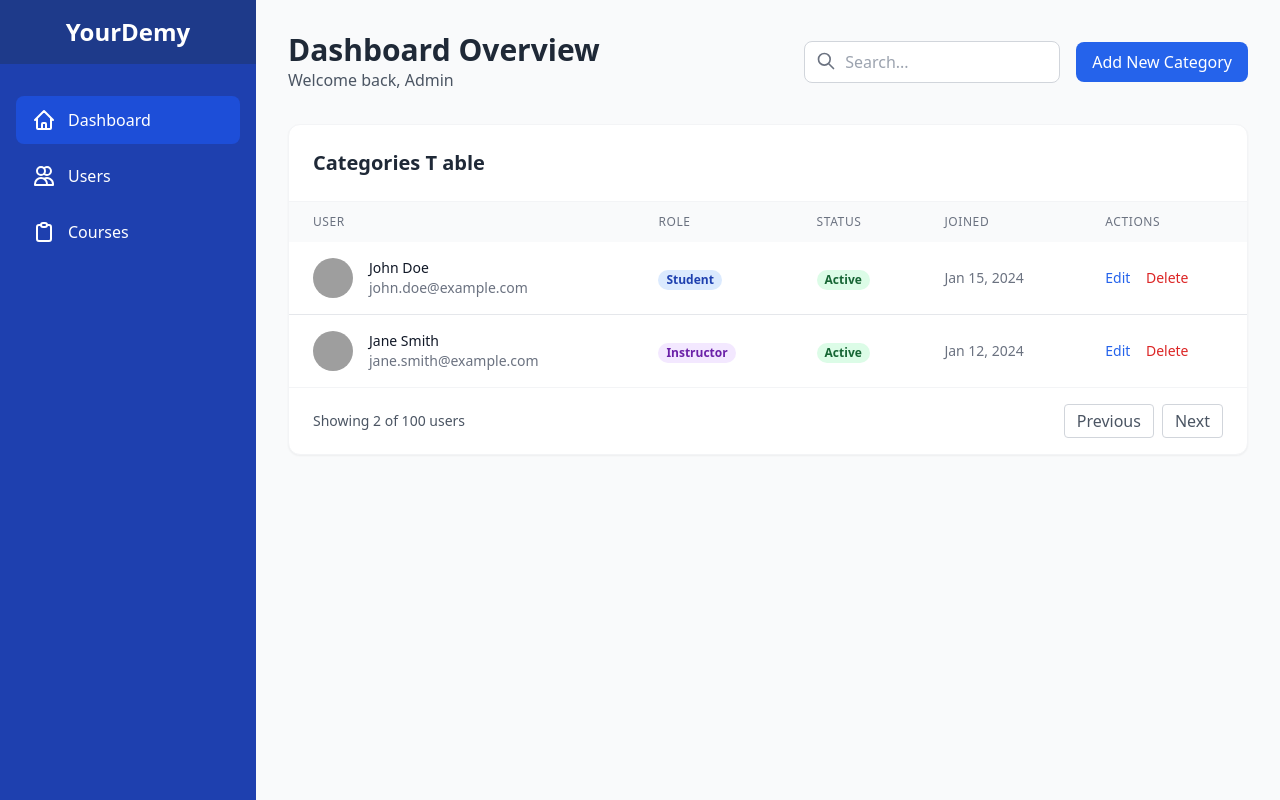
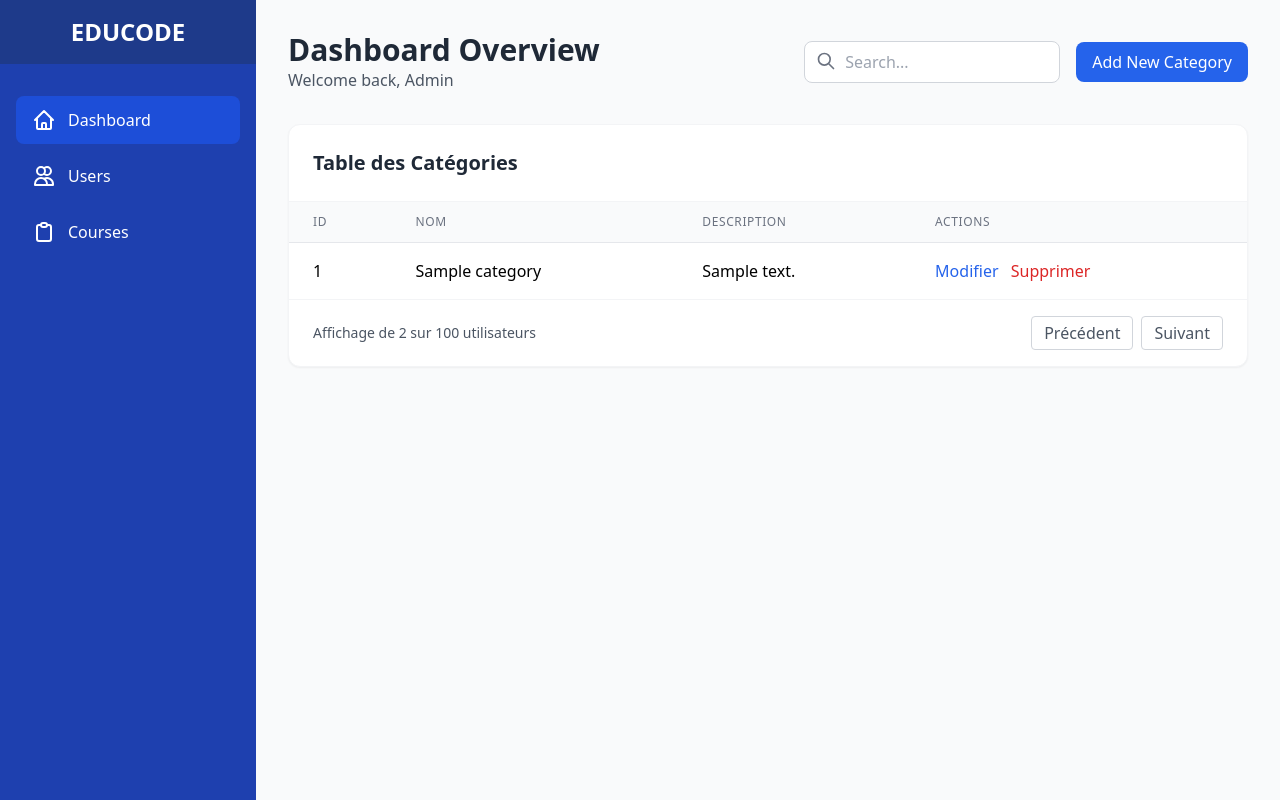
Before and after one commit to BensaltanaHoussam/EDUCODE, a PHP site: page / in a window 1280 px wide. Run offline with PHP 8.4, Linux system fonts and the light colour scheme; tables that the repository leaves empty hold one stand-in row (values such as "Sample post"); some libraries are stand-ins or nearby versions; grey boxes are pictures that could not be loaded.

Commit message:
add categorie methode

```diff
--- a/Dashboard/admin/index.php
+++ b/Dashboard/admin/index.php
@@ -1,5 +1,20 @@
+<?php
+require_once __DIR__ . '/../../app/database/Database.php';
+require_once __DIR__ . '/../../app/class/categories.php';
+
+$database = new Database();
+$db = $database->connect();
+
+$categories = new categories($db);
+$query = "SELECT * FROM categories";
+$stmt = $db->prepare($query);
+$stmt->execute();
+$categoriesList = $stmt->fetchAll(PDO::FETCH_ASSOC);
+?>
+
 <!DOCTYPE html>
 <html lang="en">
+
 <head>
     <meta charset="UTF-8">
     <meta name="viewport" content="width=device-width, initial-scale=1.0">
@@ -14,29 +29,38 @@
     <link href="https://cdn.jsdelivr.net/npm/remixicon@4.5.0/fonts/remixicon.css" rel="stylesheet" />
 
 </head>
+
 <body class="bg-gray-50 font-sans antialiased min-h-screen">
     <!-- Sidebar -->
     <div class="fixed inset-y-0 left-0 w-64 bg-blue-800 text-white transition-all duration-300 transform">
         <div class="flex items-center justify-center h-16 bg-blue-900">
-      <h1 class="text-2xl font-bold">YourDemy</h1>
+            <h1 class="text-2xl font-bold">EDUCODE</h1>
         </div>
         <nav class="mt-8">
             <div class="px-4 space-y-2">
                 <a href="#" class="flex items-center space-x-3 bg-blue-700 rounded-lg px-4 py-3 text-white">
                     <svg class="w-6 h-6" fill="none" stroke="currentColor" viewBox="0 0 24 24">
-            <path stroke-linecap="round" stroke-linejoin="round" stroke-width="2" d="M3 12l2-2m0 0l7-7 7 7M5 10v10a1 1 0 001 1h3m10-11l2 2m-2-2v10a1 1 0 01-1 1h-3m-6 0a1 1 0 001-1v-4a1 1 0 011-1h2a1 1 0 011 1v4a1 1 0 001 1m-6 0h6"></path>
+                        <path stroke-linecap="round" stroke-linejoin="round" stroke-width="2"
+                            d="M3 12l2-2m0 0l7-7 7 7M5 10v10a1 1 0 001 1h3m10-11l2 2m-2-2v10a1 1 0 01-1 1h-3m-6 0a1 1 0 001-1v-4a1 1 0 011-1h2a1 1 0 011 1v4a1 1 0 001 1m-6 0h6">
+                        </path>
                     </svg>
                     <span>Dashboard</span>
                 </a>
-        <a href="#" class="flex items-center space-x-3 hover:bg-blue-700 rounded-lg px-4 py-3 transition duration-200">
+                <a href="#"
+                    class="flex items-center space-x-3 hover:bg-blue-700 rounded-lg px-4 py-3 transition duration-200">
                     <svg class="w-6 h-6" fill="none" stroke="currentColor" viewBox="0 0 24 24">
-            <path stroke-linecap="round" stroke-linejoin="round" stroke-width="2" d="M12 4.354a4 4 0 110 5.292M15 21H3v-1a6 6 0 0112 0v1zm0 0h6v-1a6 6 0 00-9-5.197M13 7a4 4 0 11-8 0 4 4 0 018 0z"></path>
+                        <path stroke-linecap="round" stroke-linejoin="round" stroke-width="2"
+                            d="M12 4.354a4 4 0 110 5.292M15 21H3v-1a6 6 0 0112 0v1zm0 0h6v-1a6 6 0 00-9-5.197M13 7a4 4 0 11-8 0 4 4 0 018 0z">
+                        </path>
                     </svg>
                     <span>Users</span>
                 </a>
-        <a href="#" class="flex items-center space-x-3 hover:bg-blue-700 rounded-lg px-4 py-3 transition duration-200">
+                <a href="#"
+                    class="flex items-center space-x-3 hover:bg-blue-700 rounded-lg px-4 py-3 transition duration-200">
                     <svg class="w-6 h-6" fill="none" stroke="currentColor" viewBox="0 0 24 24">
-            <path stroke-linecap="round" stroke-linejoin="round" stroke-width="2" d="M9 5H7a2 2 0 00-2 2v12a2 2 0 002 2h10a2 2 0 002-2V7a2 2 0 00-2-2h-2M9 5a2 2 0 002 2h2a2 2 0 002-2M9 5a2 2 0 012-2h2a2 2 0 012 2"></path>
+                        <path stroke-linecap="round" stroke-linejoin="round" stroke-width="2"
+                            d="M9 5H7a2 2 0 00-2 2v12a2 2 0 002 2h10a2 2 0 002-2V7a2 2 0 00-2-2h-2M9 5a2 2 0 002 2h2a2 2 0 002-2M9 5a2 2 0 012-2h2a2 2 0 012 2">
+                        </path>
                     </svg>
                     <span>Courses</span>
                 </a>
@@ -54,12 +78,16 @@
             </div>
             <div class="flex items-center space-x-4">
                 <div class="relative">
-          <input type="text" placeholder="Search..." class="w-64 pl-10 pr-4 py-2 rounded-lg border border-gray-300 focus:outline-none focus:ring-2 focus:ring-blue-500">
-          <svg class="w-5 h-5 text-gray-500 absolute left-3 top-2.5" fill="none" stroke="currentColor" viewBox="0 0 24 24">
-            <path stroke-linecap="round" stroke-linejoin="round" stroke-width="2" d="M21 21l-6-6m2-5a7 7 0 11-14 0 7 7 0 0114 0z"></path>
+                    <input type="text" placeholder="Search..."
+                        class="w-64 pl-10 pr-4 py-2 rounded-lg border border-gray-300 focus:outline-none focus:ring-2 focus:ring-blue-500">
+                    <svg class="w-5 h-5 text-gray-500 absolute left-3 top-2.5" fill="none" stroke="currentColor"
+                        viewBox="0 0 24 24">
+                        <path stroke-linecap="round" stroke-linejoin="round" stroke-width="2"
+                            d="M21 21l-6-6m2-5a7 7 0 11-14 0 7 7 0 0114 0z"></path>
                     </svg>
                 </div>
-        <button class="bg-blue-600 text-white px-4 py-2 rounded-lg hover:bg-blue-700 transition duration-200">
+                <button onclick="openAddModal()"
+                    class="bg-blue-600 text-white px-4 py-2 rounded-lg hover:bg-blue-700 transition duration-200">
                     Add New Category
                 </button>
             </div>
@@ -69,99 +97,138 @@
         <!-- Users Table -->
         <div class="bg-white rounded-xl shadow-sm border border-gray-100 overflow-hidden">
             <div class="p-6 border-b border-gray-100">
-        <h3 class="text-xl font-semibold text-gray-800">Categories T    able</h3>
+                <h3 class="text-xl font-semibold text-gray-800">Table des Catégories</h3>
             </div>
             <div class="overflow-x-auto">
-        <table class="w-full">
+                <table class="min-w-full divide-y divide-gray-200">
                     <thead class="bg-gray-50">
                         <tr>
-              <th class="px-6 py-3 text-left text-xs font-medium text-gray-500 uppercase tracking-wider">User</th>
-              <th class="px-6 py-3 text-left text-xs font-medium text-gray-500 uppercase tracking-wider">Role</th>
-              <th class="px-6 py-3 text-left text-xs font-medium text-gray-500 uppercase tracking-wider">Status</th>
-              <th class="px-6 py-3 text-left text-xs font-medium text-gray-500 uppercase tracking-wider">Joined</th>
-              <th class="px-6 py-3 text-left text-xs font-medium text-gray-500 uppercase tracking-wider">Actions</th>
+                            <th class="px-6 py-3 text-left text-xs font-medium text-gray-500 uppercase tracking-wider">
+                                ID</th>
+                            <th class="px-6 py-3 text-left text-xs font-medium text-gray-500 uppercase tracking-wider">
+                                Nom</th>
+                            <th class="px-6 py-3 text-left text-xs font-medium text-gray-500 uppercase tracking-wider">
+                                Description</th>
+                            <th class="px-6 py-3 text-left text-xs font-medium text-gray-500 uppercase tracking-wider">
+                                Actions</th>
                         </tr>
                     </thead>
-          <tbody class="divide-y divide-gray-200">
-            <tr class="hover:bg-gray-50 transition duration-200">
-              <td class="px-6 py-4 whitespace-nowrap">
-                <div class="flex items-center">
-                  <div class="h-10 w-10 flex-shrink-0">
-                    <img class="h-10 w-10 rounded-full" src="/api/placeholder/40/40" alt="User avatar">
-                  </div>
-                  <div class="ml-4">
-                    <div class="text-sm font-medium text-gray-900">John Doe</div>
-                    <div class="text-sm text-gray-500">john.doe@example.com</div>
-                  </div>
-                </div>
+                    <tbody class="bg-white divide-y divide-gray-200">
+                        <?php if (!empty($categoriesList)): ?>
+                            <?php foreach ($categoriesList as $category): ?>
+                                <tr>
+                                    <td class="px-6 py-4 whitespace-nowrap"><?php echo htmlspecialchars($category['id']); ?>
+                                    </td>
+                                    <td class="px-6 py-4 whitespace-nowrap"><?php echo htmlspecialchars($category['nom']); ?>
                                     </td>
                                     <td class="px-6 py-4 whitespace-nowrap">
-                <span class="px-2 inline-flex text-xs leading-5 font-semibold rounded-full bg-blue-100 text-blue-800">
-                  Student
-                </span>
-              </td>
+                                        <?php echo htmlspecialchars($category['description']); ?></td>
                                     <td class="px-6 py-4 whitespace-nowrap">
-                <span class="px-2 inline-flex text-xs leading-5 font-semibold rounded-full bg-green-100 text-green-800">
-                  Active
-                </span>
-              </td>
-              <td class="px-6 py-4 whitespace-nowrap text-sm text-gray-500">
-                Jan 15, 2024
-              </td>
-              <td class="px-6 py-4 whitespace-nowrap text-sm font-medium">
-                <button class="text-blue-600 hover:text-blue-900 mr-3">Edit</button>
-                <button class="text-red-600 hover:text-red-900">Delete</button>
+                                        <a href="edit.php?id=<?php echo htmlspecialchars($category['id']); ?>"
+                                            class="text-blue-600 hover:text-blue-900">Modifier</a>
+                                        <form action="delete.php" method="POST" class="inline">
+                                            <input type="hidden" name="id"
+                                                value="<?php echo htmlspecialchars($category['id']); ?>">
+                                            <button type="submit"
+                                                class="text-red-600 hover:text-red-900 ml-2">Supprimer</button>
+                                        </form>
                                     </td>
                                 </tr>
-            <tr class="hover:bg-gray-50 transition duration-200">
-              <td class="px-6 py-4 whitespace-nowrap">
-                <div class="flex items-center">
-                  <div class="h-10 w-10 flex-shrink-0">
-                    <img class="h-10 w-10 rounded-full" src="/api/placeholder/40/40" alt="User avatar">
-                  </div>
-                  <div class="ml-4">
-                    <div class="text-sm font-medium text-gray-900">Jane Smith</div>
-                    <div class="text-sm text-gray-500">jane.smith@example.com</div>
-                  </div>
-                </div>
-              </td>
-              <td class="px-6 py-4 whitespace-nowrap">
-                <span class="px-2 inline-flex text-xs leading-5 font-semibold rounded-full bg-purple-100 text-purple-800">
-                  Instructor
-                </span>
-              </td>
-              <td class="px-6 py-4 whitespace-nowrap">
-                <span class="px-2 inline-flex text-xs leading-5 font-semibold rounded-full bg-green-100 text-green-800">
-                  Active
-                </span>
-              </td>
-              <td class="px-6 py-4 whitespace-nowrap text-sm text-gray-500">
-                Jan 12, 2024
-              </td>
-              <td class="px-6 py-4 whitespace-nowrap text-sm font-medium">
-                <button class="text-blue-600 hover:text-blue-900 mr-3">Edit</button>
-                <button class="text-red-600 hover:text-red-900">Delete</button>
-              </td>
+                            <?php endforeach; ?>
+                        <?php else: ?>
+                            <tr>
+                                <td colspan="4" class="px-6 py-4 text-center">Aucune catégorie trouvée.</td>
                             </tr>
+                        <?php endif; ?>
                     </tbody>
                 </table>
             </div>
             <div class="px-6 py-4 border-t border-gray-100">
                 <div class="flex items-center justify-between">
                     <div class="text-sm text-gray-600">
-            Showing 2 of 100 users
+                        Affichage de 2 sur 100 utilisateurs
                     </div>
                     <div class="flex space-x-2">
-            <button class="px-3 py-1 rounded border border-gray-300 text-gray-600 hover:bg-gray-50 disabled:opacity-50">
-              Previous
+                        <button
+                            class="px-3 py-1 rounded border border-gray-300 text-gray-600 hover:bg-gray-50 disabled:opacity-50">
+                            Précédent
                         </button>
                         <button class="px-3 py-1 rounded border border-gray-300 text-gray-600 hover:bg-gray-50">
-              Next
+                            Suivant
                         </button>
                     </div>
                 </div>
             </div>
         </div>
+
+
+
+        <!-- Add Blog Modal -->
+        <div id="addBlogModal" class="fixed inset-0 bg-black bg-opacity-50 hidden items-center justify-center z-50">
+            <div class="bg-white rounded-xl max-w-md w-full mx-4 shadow-2xl">
+                <div class="p-6">
+                    <div class="flex justify-between items-center mb-4">
+                        <h3 class="text-xl font-bold text-black">Ajouter un Blog</h3>
+                        <button onclick="closeAddModal()" class="text-gray-400 hover:text-white transition-colors"
+                            aria-label="Fermer">
+                            <i class="fas fa-times"></i>
+                        </button>
                     </div>
+
+                    <form id="addBlogForm" action="../../app/action/admin/categorie/add.php" method="POST"
+                        class="space-y-4" onsubmit="handleSubmit(event)">
+                        <div>
+                            <label for="categoryName" class="block text-sm font-medium text-gray-700 mb-2">Category
+                                Name</label>
+                            <input type="text" id="categoryName" name="categoryName" required
+                                class="w-full bg-gray-800 text-white rounded-lg px-4 py-2 focus:ring-2 focus:ring-purple-600 transition-all border border-gray-700"
+                                placeholder="Enter the name of the category">
+                            <div class="text-red-500 text-xs mt-1 hidden" id="categoryName"></div>
+                        </div>
+
+                        <div>
+                            <label for="categoryDescription"
+                                class="block text-sm font-medium text-gray-700 mb-2">Description</label>
+                            <textarea id="categoryDescription" name="categoryDescription" required
+                                class="w-full bg-gray-800 text-white rounded-lg px-4 py-2 focus:ring-2 focus:ring-purple-600 transition-all border border-gray-700"
+                                rows="8" placeholder="Write a description"></textarea>
+                            <div class="text-red-500 text-xs mt-1 hidden" id="categoryDescription"></div>
+                        </div>
+
+                        <div class="flex justify-end space-x-3 pt-4">
+                            <button type="button" onclick="closeAddModal()"
+                                class="px-4 py-2 bg-white text-black border-black border-2 rounded-lg hover:bg-black hover:text-white transition-colors">
+                                Cancel
+                            </button>
+                            <button type="submit" id="submitBtn"
+                                class="px-4 py-2 bg-black text-white border-black border-2 rounded-lg hover:bg-white hover:text-black transition-colors">
+                                <span>Add</span>
+                                <div id="loadingSpinner" class="hidden ml-2">
+                                    <i class="fas fa-spinner fa-spin"></i>
+                                </div>
+                            </button>
+                        </div>
+                    </form>
+
+                </div>
+            </div>
+        </div>
+
+
+
+        <script>
+            function openAddModal() {
+                document.getElementById('addBlogModal').classList.remove('hidden');
+                document.getElementById('addBlogModal').classList.add('flex');
+            }
+
+            function closeAddModal() {
+                const modal = document.getElementById('addBlogModal');
+                modal.classList.add('hidden');
+                document.getElementById('addBlogForm').reset();
+            }
+
+        </script>
 </body>
+
 </html>
--- a/app/class/categories.php
+++ b/app/class/categories.php
@@ -1,20 +1,17 @@
 <?php
-class Bloger {
+class categories {
     private $conn;
 
     public function __construct($db) {
         $this->conn = $db;
     }
 
-    public function addBlog($name, $tags, $description, $date_creation, $blog_img) {
-        $query = "INSERT INTO blogs (name, tags, description, date_creation, blog_img) VALUES (:name, :tags, :description, :date_creation, :blog_img)";
+    public function addcategory($nom, $description): bool {
+        $query = "INSERT INTO categories (nom, description) VALUES (:nom, :description)";
         $stmt = $this->conn->prepare($query);
 
-        $stmt->bindParam(':name', $name);
-        $stmt->bindParam(':tags', $tags);
+        $stmt->bindParam(':nom', $nom);
         $stmt->bindParam(':description', $description);
-        $stmt->bindParam(':date_creation', $date_creation);
-        $stmt->bindParam(':blog_img', $blog_img);
 
         if ($stmt->execute()) {
             return true;
@@ -23,15 +20,13 @@ class Bloger {
         }
     }
 
-    public function editBlog($id, $name, $tags, $description, $blog_img) {
-        $query = "UPDATE blogs SET name = :name, tags = :tags, description = :description, blog_img = :blog_img WHERE id_blog = :id";
+    public function editBlog($nom, $description) {
+        $query = "UPDATE categories SET nom = :nom, description = :description";
         $stmt = $this->conn->prepare($query);
 
-        $stmt->bindParam(':id', $id);
-        $stmt->bindParam(':name', $name);
-        $stmt->bindParam(':tags', $tags);
+
+        $stmt->bindParam(':nom', $nom);
         $stmt->bindParam(':description', $description);
-        $stmt->bindParam(':blog_img', $blog_img);
 
         if ($stmt->execute()) {
             return true;
```
Also changed, not shown: app/action/admin/Categorie/add.php (+7 -10 lines). Lines whose indentation alone changed are shown as unchanged.
